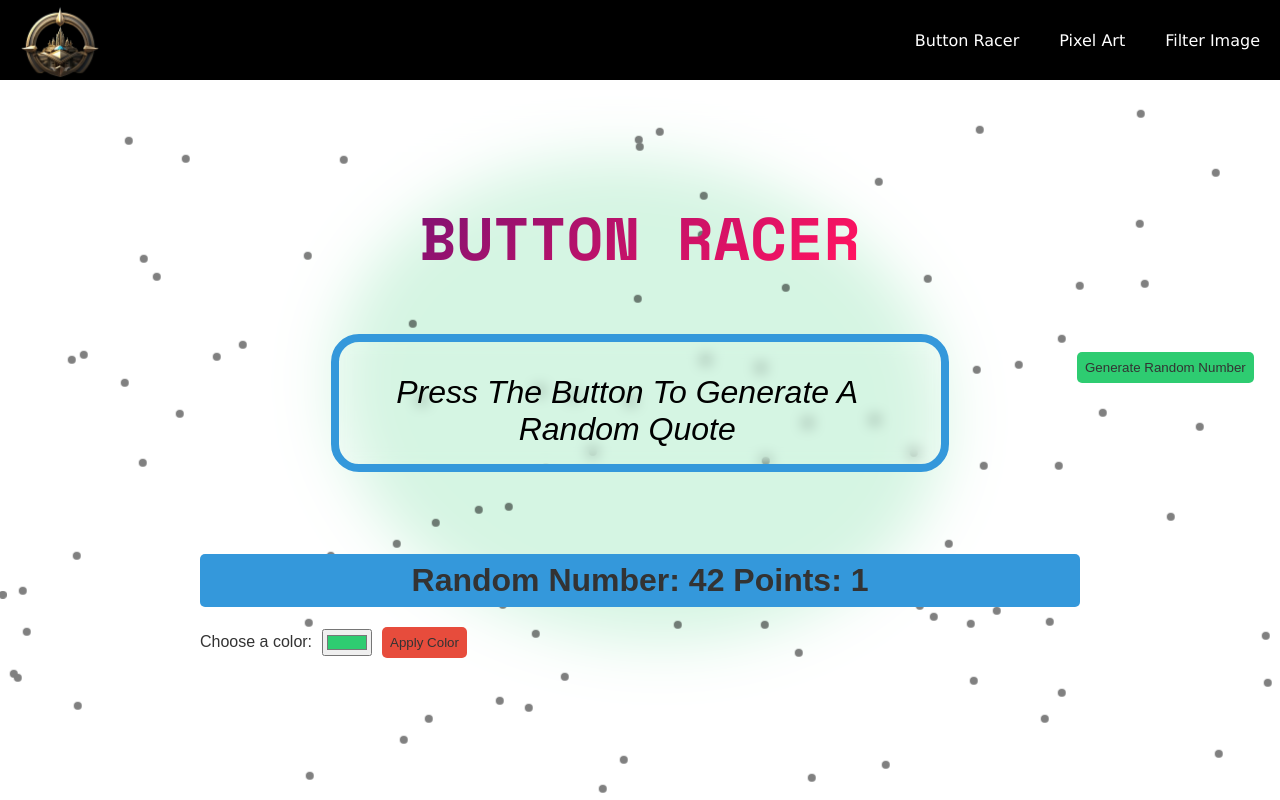
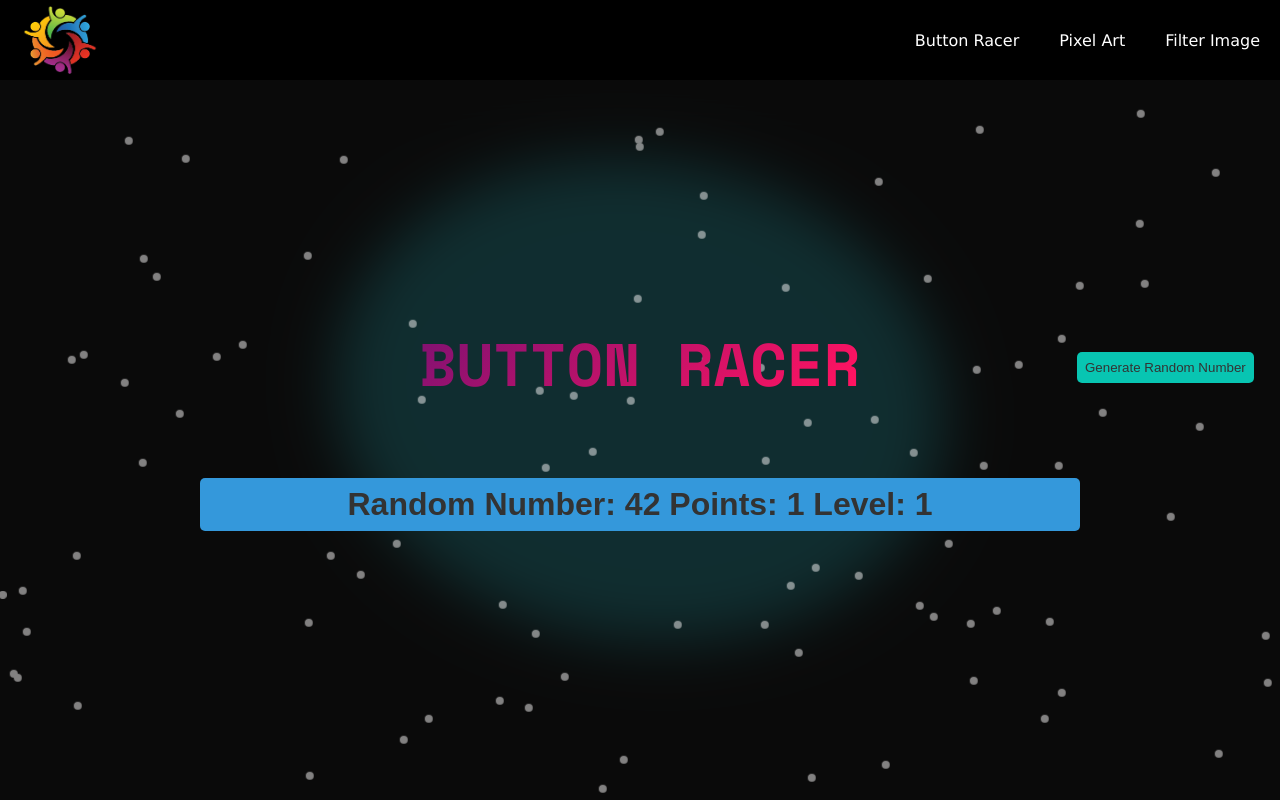
Before and after one commit to GDSC-NMIMS-MPSTME-Mumbai/project-mirage, a Flask app: page / in a window 1280 px wide. Run offline with Flask 3, Linux system fonts and the light colour scheme.

Commit message:
Bug fixes and improvements

```diff
--- a/static/js/index.js
+++ b/static/js/index.js
@@ -1,8 +1,14 @@
 const randomNumberElement = document.getElementById("random-number");
 const pointsElement = document.getElementById("points"); // Get the new span
+const levelElement = document.getElementById("level"); // Get the new span
 const generateButton = document.getElementById("generate-button");
 const colorButton = document.getElementById("color-button");
+const containerWidth = document.body.offsetWidth;
+const containerHeight = document.body.offsetHeight;
+const buttonWidth = generateButton.offsetWidth;
+const buttonHeight = generateButton.offsetHeight;
 let points = 0;
+let level = 1;
 let timerId = null;
 let particleNum = 0;
 
@@ -15,13 +21,16 @@ function fetchRandomNumber() {
     })
     .catch((error) => console.error("Error:", error));
 }
+function moveRandom() {
+  const randomX = Math.floor(Math.random() * (containerWidth - buttonWidth));
+  const randomY = Math.floor(Math.random() * (containerHeight - buttonHeight));
+  changeColor();
+  generateButton.style.top = `${randomY}px`;
+  generateButton.style.left = `${randomX}px`;
 
+  changeColor();
+}
 function moveButton() {
-	const containerWidth = document.body.offsetWidth;
-	const containerHeight = document.body.offsetHeight;
-	const buttonWidth = generateButton.offsetWidth;
-	const buttonHeight = generateButton.offsetHeight;
-
   const randomX = Math.floor(Math.random() * (containerWidth - buttonWidth));
   const randomY = Math.floor(Math.random() * (containerHeight - buttonHeight));
 
@@ -29,9 +38,13 @@ function moveButton() {
   generateButton.style.left = `${randomX}px`;
 
   points++;
+  if (points % 5 == 0) {
+    level++;
+  }
   particleNum++;
 
   pointsElement.innerText = points; // Update the points
+  levelElement.innerText = level;
 
   for (let i = 0; i < points * 5; i++) {
     const particle = document.createElement("div");
@@ -41,43 +54,17 @@ function moveButton() {
     particlesContainer.appendChild(particle);
   }
 
-	if (points === 15 && timerId === null) {
+  if (points === 5 && timerId === null) {
     timerId = setInterval(() => {
-			const randomX = Math.floor(
-				Math.random() * (containerWidth - buttonWidth)
-			);
-			const randomY = Math.floor(
-				Math.random() * (containerHeight - buttonHeight)
-			);
-			changeColor();
-			generateButton.style.top = `${randomY}px`;
-			generateButton.style.left = `${randomX}px`;
-			const randomColor = getRandomColor(); // Get a random color
-			document.getElementById("color-input").value = randomColor; // Set the color input value
-			changeColor();
-		}, 800);
-	}
-}
-
-function getRandomColor() {
-	const r = Math.floor(Math.random() * 256)
-		.toString(16)
-		.padStart(2, "0");
-	const g = Math.floor(Math.random() * 256)
-		.toString(16)
-		.padStart(2, "0");
-	const b = Math.floor(Math.random() * 256)
-		.toString(16)
-		.padStart(2, "0");
-	return `#${r}${g}${b}`;
-}
-
-function changeColor() {
-	const colorInput = document.getElementById("color-input").value;
-
-	if (colorInput) {
-		generateButton.style.backgroundColor = colorInput;
-		colorButton.style.backgroundColor = colorInput;
+      moveRandom();
+      level++;
+    }, 4000);
+  } else if (points === 15) {
+    clearInterval(timerId);
+    level++;
+    timerId = setInterval(() => {
+      moveRandom();
+    }, 2000);
   }
 }
 
@@ -98,50 +85,6 @@ const button = document.querySelector("#generate-button");
 let background = document.querySelector("body");
 
 let backgroundBlob = document.getElementById("blob");
-
-button.addEventListener("click", () => {
-	let math1 = Math.floor(Math.random() * 256);
-	let math2 = Math.floor(Math.random() * 256);
-	let math3 = Math.floor(Math.random() * 256);
-	let math4 = Math.floor(Math.random() * 256);
-
-	background.style.background = `rgb(${math1}, ${math2}, ${math3}, ${
-		math4 / 255
-	})`;
-
-	// Convert the background color to HSL
-	let [h, s, l] = rgbToHsl(math1, math2, math3);
-
-	// Manually adjust the hue, saturation, and lightness for the blob color
-	let blobHue = h + 0.05; // Shift the hue by   5%
-	let blobSaturation = Math.max(s + 0.2, 0.5); // Increase the saturation by   20%
-	let blobLightness = l - 0.1; // Reduce the lightness by   10%
-
-	// Convert the adjusted HSL values back to RGB
-	let [r, g, b] = hslToRgb(blobHue, blobSaturation, blobLightness);
-
-	// Apply the new blob color
-	backgroundBlob.style.background = `rgba(${r}, ${g}, ${b}, ${math4 / 255})`;
-});
-
-//creating random quote on button click
-let output = document.querySelector("#output");
-let quote = [
-	"The greatest glory in living lies not in never falling, but in rising every time we fall. -Nelson Mandela",
-	'"The way to get started is to quit talking and begin doing."" -Walt Disney',
-	'"Your time is limited, so dont waste it living someone elses life. Dont be trapped by dogma – which is living with the results of other peoples thinking." -Steve Jobs',
-	'"If life were predictable it would cease to be life, and be without flavor." -Eleanor Roosevelt',
-	'"If you set your goals ridiculously high and its a failure, you will fail above everyone elses success." -James Cameron',
-	'"Life is what happens when youre busy making other plans." -John Lennon',
-	'"Spread love everywhere you go. Let no one ever come to you without leaving happier." -Mother Teresa',
-	'"When you reach the end of your rope, tie a knot in it and hang on." -Franklin D. Roosevelt',
-	'"Always remember that you are absolutely unique. Just like everyone else." -Margaret Mead',
-	'"Dont judge each day by the harvest you reap but by the seeds that you plant." -Robert Louis Stevenson',
-];
-button.addEventListener("click", () => {
-	let random_quote = quote[Math.floor(Math.random() * quote.length)];
-	output.innerHTML = random_quote;
-});
 
 let blob = document.getElementById("blob");
 
--- a/static/js/pixel-art.js
+++ b/static/js/pixel-art.js
@@ -4,6 +4,8 @@ const gridSizeSlider = document.getElementById("gridSizeSlider");
 let currentColor = "black";
 let isMouseDown = false;
 let gridSize = 16; // Default grid size
+let download = document.getElementById("downloadBtn");
+download.addEventListener("click", downloadImage);
 
 // Function to create the grid of pixels
 function createPixels(size) {
@@ -62,6 +64,10 @@ gridSizeSlider.addEventListener("input", (event) => {
     gridSizeDisplay.textContent = `${gridSize}x${gridSize}`;
   }
 });
+function downloadImage() {
+  alert("Work in Progress.....")
+
+}
 
 // Event listener for the color selection mode button
 // Event listener for the color selection mode button
--- a/static/styles/index.css
+++ b/static/styles/index.css
@@ -8,6 +8,7 @@ body {
   justify-content: center;
   width: 100%;
   height: 100vh;
+  background: #111;
   font-family: 'Arial', sans-serif;
   position: relative;
 }
@@ -33,7 +34,7 @@ body {
 #blob {
   width: 30em;
   aspect-ratio: 1/1;
-  background-color: #2ecc71;
+  background-color: #2ec1cc;
   position: absolute;
   border-radius: 50%;
   -moz-animation: rotateBlob 10s infinite;
@@ -62,7 +63,7 @@ body::before {
   right: 0;
   bottom: 0;
   left: 0;
-  background: rgba(255, 255, 255, 0.8);
+  background: rgba(9, 9, 9, 0.8);
   z-index: 0;
 }
 
@@ -81,27 +82,12 @@ body::before {
   position: absolute;
   width: 8px;
   height: 8px;
-  background-color: #000;
+  background-color: #fbf9f9;
   border-radius: 50%;
   animation: moveParticle 10s infinite linear;
   transform-origin: center;
 }
 
-#quote-container {
-  margin-bottom: 5rem;
-  outline: 8px solid #3498db;
-  width: 47vw;
-  min-height: 15vh;
-  text-align: center;
-  font-size: 2em;
-  font-weight: lighter;
-  font-style: italic;
-  align-self: center;
-  border-radius: 20px;
-  -webkit-backdrop-filter: blur(7px);
-  backdrop-filter: blur(7px);
-  z-index: 3;
-}
 
 #output {
   margin-top: 2rem;
@@ -155,7 +141,7 @@ h1 {
 }
 
 button {
-  background-color: #2ecc71;
+  background-color: #08c5b2;
 }
 
 label {
--- /dev/null
+++ b/templates/_navbar.html
@@ -0,0 +1,15 @@
+<nav>
+  <div class="logo">
+    <img
+      src="{{url_for('static', filename='images/logo.png')}}"
+      alt="Logo"
+      height="100px"
+      width="100px"
+    />
+  </div>
+  <ul>
+    <li><a href="/">Button Racer</a></li>
+    <li><a href="/pixel-art">Pixel Art</a></li>
+    <li><a href="/filter">Filter Image</a></li>
+  </ul>
+</nav>
--- a/templates/index.html
+++ b/templates/index.html
@@ -19,33 +19,18 @@
     <div id="blob"></div>
     <div id="blur"></div>
     <div class="particles"></div>
-		<nav>
-			<div class="logo">
-				<img
-					src="{{url_for('static', filename='images/logo.png')}}"
-					alt="Logo"
-					height="100px"
-					width="100px"
-				/>
-			</div>
-			<ul>
-				<li><a href="/">Button Racer</a></li>
-				<li><a href="/pixel-art">Pixel Art</a></li>
-        <li><a href="/filter">Filter Image</a></li>
-			</ul>
-		</nav>
+    {% include "_navbar.html" %}
     <main>
       <h3 class="animate-character" id="hero-text" data-value="Button Racer">
         Button Racer
       </h3>
 
-			<div id="quote-container">
-				<div id="output">Press The Button To Generate A Random Quote</div>
-			</div>
       <h1>
         Random Number:
         <span id="random-number"></span>
         Points: <span id="points">0</span>
+        Level:
+        <span id="level">1</span>
         <!-- New span to display the points -->
       </h1>
 
@@ -54,18 +39,6 @@
         <button id="generate-button" onclick="fetchRandomNumber()">
           Generate Random Number
         </button>
-
-				<!-- Input field to change text and button color -->
-				<div class="color-control">
-					<label for="color-input">Choose a color:</label>
-					<input
-						type="color"
-						id="color-input"
-						placeholder="Enter a color"
-						value="#2ecc71"
-					/>
-					<button id="color-button" onclick="changeColor()">Apply Color</button>
-				</div>
       </div>
     </main>
     <script>
```
Also changed, not shown: static/scripts/fscripts.js (+38 -10 lines), static/styles/fstyles.css (+15 -13 lines), static/styles/pixel-art.css (+5 -9 lines), templates/filter.html (+27 -22 lines), templates/pixel-art.html (+9 -16 lines), static/images/logo.png. Lines whose indentation alone changed are shown as unchanged.
